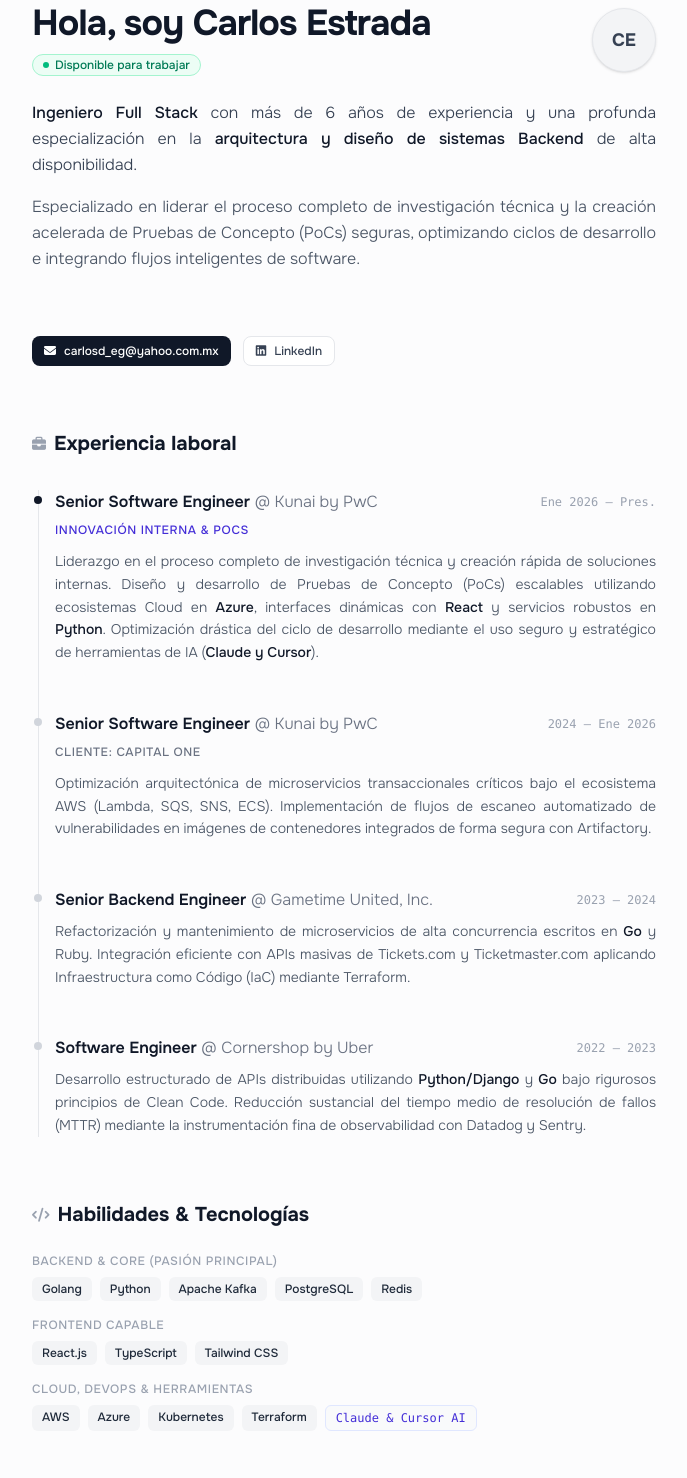
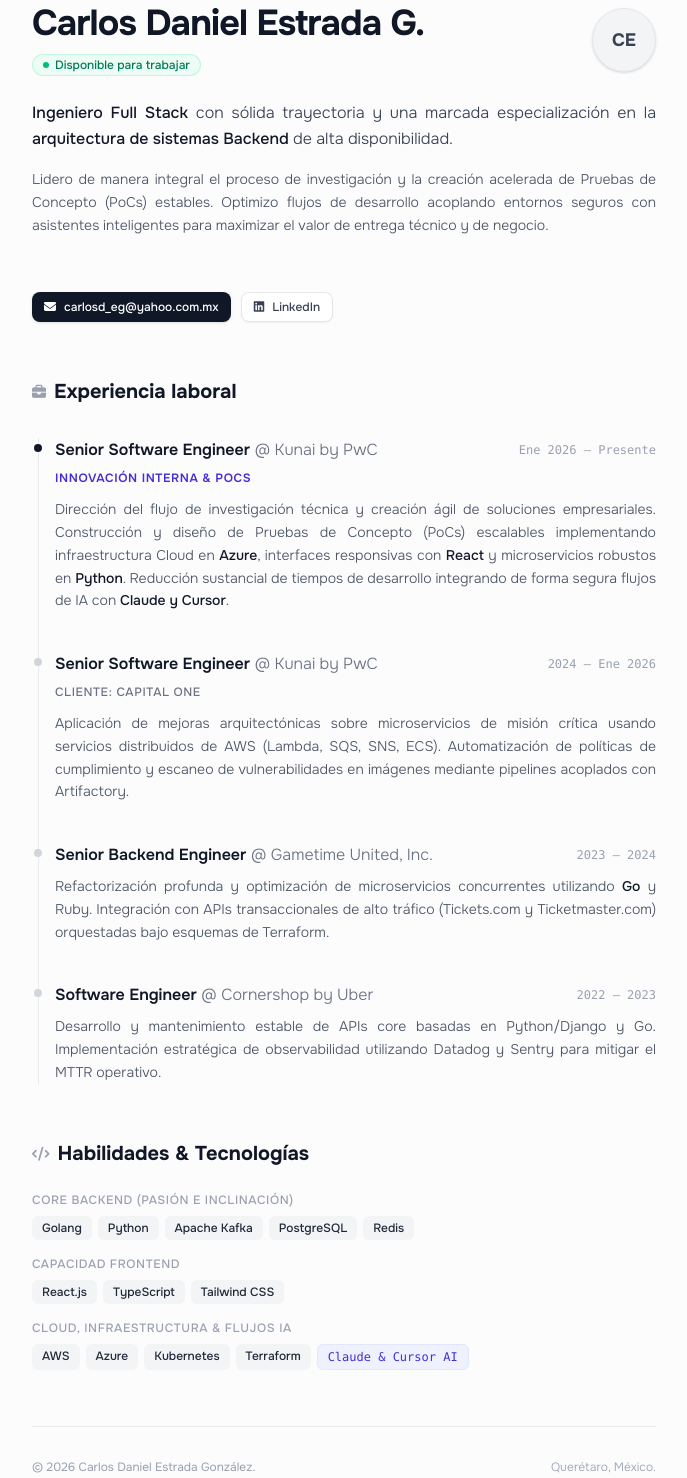
Before and after one commit to cestrada1716/cestrada1716.github.io, a plain HTML site: page index.html in a window 1280 px wide. Shown: the part 93-1571 px from the top of the page, without its empty margins (296-983 px from the left). Drawn offline with nearby package versions, Linux system fonts and the light colour scheme.

Commit message:
Refactor index.html for clarity and styling improvements
Updated various text elements for clarity and consistency, adjusted section margins, and improved styling for links and sections.

```diff
--- a/index.html
+++ b/index.html
@@ -11,7 +11,7 @@
         @import url('https://fonts.googleapis.com/css2?family=Onest:wght@300;400;500;600;700;800&display=swap');
         body {
             font-family: 'Onest', sans-serif;
-            background-color: #fcfcfd; /* Fondo claro premium (Off-white) */
+            background-color: #fcfcfd; /* Fondo claro premium del sitio original */
         }
     </style>
 </head>
@@ -19,61 +19,61 @@
 
     <div class="max-w-2xl mx-auto px-6 py-16 sm:py-24">
 
-        <section class="mb-16">
+        <section class="mb-14">
             <div class="flex flex-col-reverse sm:flex-row items-start sm:items-center justify-between gap-6 mb-6">
                 <div>
                     <h1 class="text-3xl sm:text-4xl font-bold tracking-tight text-gray-900 mb-2">
-                        Hola, soy Carlos Estrada
+                        Carlos Daniel Estrada G.
                     </h1>
-                    <a href="mailto:carlosd_eg@yahoo.com.mx" class="inline-flex items-center gap-1.5 px-2.5 py-0.5 rounded-full text-xs font-medium bg-emerald-50 text-emerald-700 border border-emerald-200 hover:bg-emerald-100 transition-colors">
+                    <a href="mailto:carlosd_eg@yahoo.com.mx" class="inline-flex items-center gap-1.5 px-2.5 py-0.5 rounded-full text-xs font-medium bg-emerald-50 text-emerald-700 border border-emerald-200/60 hover:bg-emerald-100 transition-colors">
                         <span class="w-1.5 h-1.5 rounded-full bg-emerald-500"></span>
                         Disponible para trabajar
                     </a>
                 </div>
-                <div class="w-16 h-16 rounded-full bg-gray-100 border border-gray-200 flex items-center justify-center font-bold text-gray-700 text-lg shadow-sm">
+                <div class="w-16 h-16 rounded-full bg-gray-100 border border-gray-200 flex items-center justify-center font-bold text-gray-700 text-lg shadow-sm shrink-0">
                     CE
                 </div>
             </div>
 
             <p class="text-gray-700 font-light leading-relaxed text-justify mb-4">
-                <strong class="font-medium text-gray-900">Ingeniero Full Stack</strong> con más de 6 años de experiencia y una profunda especialización en la <strong class="font-medium text-gray-900">arquitectura y diseño de sistemas Backend</strong> de alta disponibilidad.
+                <strong class="font-medium text-gray-900">Ingeniero Full Stack</strong> con sólida trayectoria y una marcada especialización en la <strong class="font-medium text-gray-900">arquitectura de sistemas Backend</strong> de alta disponibilidad.
             </p>
-            <p class="text-gray-600 font-light leading-relaxed text-justify">
-                Especializado en liderar el proceso completo de investigación técnica y la creación acelerada de Pruebas de Concepto (PoCs) seguras, optimizando ciclos de desarrollo e integrando flujos inteligentes de software.
+            <p class="text-gray-600 font-light text-sm leading-relaxed text-justify">
+                Lidero de manera integral el proceso de investigación y la creación acelerada de Pruebas de Concepto (PoCs) estables. Optimizo flujos de desarrollo acoplando entornos seguros con asistentes inteligentes para maximizar el valor de entrega técnico y de negocio.
             </p>
         </section>
 
-        <section class="mb-16 flex flex-wrap gap-3 text-xs font-medium">
-            <a href="mailto:carlosd_eg@yahoo.com.mx" class="inline-flex items-center gap-2 px-3 py-1.5 rounded-lg bg-gray-900 text-white hover:bg-gray-800 transition-colors">
+        <section class="mb-14 flex flex-wrap gap-2.5 text-xs font-medium">
+            <a href="mailto:carlosd_eg@yahoo.com.mx" class="inline-flex items-center gap-2 px-3 py-1.5 rounded-lg bg-gray-900 text-white hover:bg-gray-800 transition-colors shadow-sm">
                 <i class="fa-solid fa-envelope"></i> carlosd_eg@yahoo.com.mx
             </a>
-            <a href="https://www.linkedin.com/in/carlosd-estrada" target="_blank" class="inline-flex items-center gap-2 px-3 py-1.5 rounded-lg bg-white text-gray-700 border border-gray-200 hover:bg-gray-50 transition-colors">
+            <a href="https://www.linkedin.com/in/carlosd-estrada" target="_blank" class="inline-flex items-center gap-2 px-3 py-1.5 rounded-lg bg-white text-gray-700 border border-gray-200 hover:bg-gray-50 transition-colors shadow-xs">
                 <i class="fa-brands fa-linkedin"></i> LinkedIn
             </a>
         </section>
 
-        <section class="mb-16">
+        <section class="mb-14">
             <h2 class="text-xl font-bold text-gray-900 mb-8 flex items-center gap-2">
                 <i class="fa-solid fa-briefcase text-gray-400 text-sm"></i> Experiencia laboral
             </h2>
 
-            <div class="space-y-12 border-l border-gray-200 pl-4 ml-1.5">
+            <div class="space-y-10 border-l border-gray-200/80 pl-4 ml-1.5">
 
-                <div class="relative" data-aos="fade-in">
+                <div class="relative" data-aos="fade-in" data-aos-duration="600">
                     <div class="absolute -left-[21px] top-1.5 w-2 h-2 bg-gray-900 rounded-full"></div>
                     <div class="flex flex-col sm:flex-row sm:items-center justify-between gap-1 mb-2">
                         <h3 class="text-base font-semibold text-gray-900">
                             Senior Software Engineer <span class="text-gray-500 font-light">@ Kunai by PwC</span>
                         </h3>
-                        <time class="text-xs font-mono text-gray-400">Ene 2026 — Pres.</time>
+                        <time class="text-xs font-mono text-gray-400">Ene 2026 — Presente</time>
                     </div>
-                    <div class="text-xs text-indigo-700 font-medium mb-3 uppercase tracking-wider">Innovación Interna & PoCs</div>
-                    <p class="text-gray-600 font-light text-sm leading-relaxed text-justify mb-4">
-                        Liderazgo en el proceso completo de investigación técnica y creación rápida de soluciones internas. Diseño y desarrollo de Pruebas de Concepto (PoCs) escalables utilizando ecosistemas Cloud en <strong class="font-medium text-gray-900">Azure</strong>, interfaces dinámicas con <strong class="font-medium text-gray-900">React</strong> y servicios robustos en <strong class="font-medium text-gray-900">Python</strong>. Optimización drástica del ciclo de desarrollo mediante el uso seguro y estratégico de herramientas de IA (<strong class="font-medium text-gray-900">Claude y Cursor</strong>).
+                    <div class="text-xs text-indigo-700 font-semibold mb-3 uppercase tracking-wider">Innovación Interna & PoCs</div>
+                    <p class="text-gray-600 font-light text-sm leading-relaxed text-justify">
+                        Dirección del flujo de investigación técnica y creación ágil de soluciones empresariales. Construcción y diseño de Pruebas de Concepto (PoCs) escalables implementando infraestructura Cloud en <strong class="font-medium text-gray-900">Azure</strong>, interfaces responsivas con <strong class="font-medium text-gray-900">React</strong> y microservicios robustos en <strong class="font-medium text-gray-900">Python</strong>. Reducción sustancial de tiempos de desarrollo integrando de forma segura flujos de IA con <strong class="font-medium text-gray-900">Claude y Cursor</strong>.
                     </p>
                 </div>
 
-                <div class="relative" data-aos="fade-in">
+                <div class="relative" data-aos="fade-in" data-aos-duration="600">
                     <div class="absolute -left-[21px] top-1.5 w-2 h-2 bg-gray-300 rounded-full"></div>
                     <div class="flex flex-col sm:flex-row sm:items-center justify-between gap-1 mb-2">
                         <h3 class="text-base font-semibold text-gray-900">
@@ -83,11 +83,11 @@
                     </div>
                     <div class="text-xs text-gray-500 font-medium mb-3 uppercase tracking-wider">Cliente: Capital One</div>
                     <p class="text-gray-600 font-light text-sm leading-relaxed text-justify">
-                        Optimización arquitectónica de microservicios transaccionales críticos bajo el ecosistema AWS (Lambda, SQS, SNS, ECS). Implementación de flujos de escaneo automatizado de vulnerabilidades en imágenes de contenedores integrados de forma segura con Artifactory.
+                        Aplicación de mejoras arquitectónicas sobre microservicios de misión crítica usando servicios distribuidos de AWS (Lambda, SQS, SNS, ECS). Automatización de políticas de cumplimiento y escaneo de vulnerabilidades en imágenes mediante pipelines acoplados con Artifactory.
                     </p>
                 </div>
 
-                <div class="relative" data-aos="fade-in">
+                <div class="relative" data-aos="fade-in" data-aos-duration="600">
                     <div class="absolute -left-[21px] top-1.5 w-2 h-2 bg-gray-300 rounded-full"></div>
                     <div class="flex flex-col sm:flex-row sm:items-center justify-between gap-1 mb-2">
                         <h3 class="text-base font-semibold text-gray-900">
@@ -96,11 +96,11 @@
                         <time class="text-xs font-mono text-gray-400">2023 — 2024</time>
                     </div>
                     <p class="text-gray-600 font-light text-sm leading-relaxed text-justify">
-                        Refactorización y mantenimiento de microservicios de alta concurrencia escritos en <strong class="font-medium text-gray-900">Go</strong> y Ruby. Integración eficiente con APIs masivas de Tickets.com y Ticketmaster.com aplicando Infraestructura como Código (IaC) mediante Terraform.
+                        Refactorización profunda y optimización de microservicios concurrentes utilizando <strong class="font-medium text-gray-900">Go</strong> y Ruby. Integración con APIs transaccionales de alto tráfico (Tickets.com y Ticketmaster.com) orquestadas bajo esquemas de Terraform.
                     </p>
                 </div>
 
-                <div class="relative" data-aos="fade-in">
+                <div class="relative" data-aos="fade-in" data-aos-duration="600">
                     <div class="absolute -left-[21px] top-1.5 w-2 h-2 bg-gray-300 rounded-full"></div>
                     <div class="flex flex-col sm:flex-row sm:items-center justify-between gap-1 mb-2">
                         <h3 class="text-base font-semibold text-gray-900">
@@ -109,22 +109,22 @@
                         <time class="text-xs font-mono text-gray-400">2022 — 2023</time>
                     </div>
                     <p class="text-gray-600 font-light text-sm leading-relaxed text-justify">
-                        Desarrollo estructurado de APIs distribuidas utilizando <strong class="font-medium text-gray-900">Python/Django</strong> y <strong class="font-medium text-gray-900">Go</strong> bajo rigurosos principios de Clean Code. Reducción sustancial del tiempo medio de resolución de fallos (MTTR) mediante la instrumentación fina de observabilidad con Datadog y Sentry.
+                        Desarrollo y mantenimiento estable de APIs core basadas en Python/Django y Go. Implementación estratégica de observabilidad utilizando Datadog y Sentry para mitigar el MTTR operativo.
                     </p>
                 </div>
 
             </div>
         </section>
 
-        <section class="mb-16">
+        <section class="mb-14">
             <h2 class="text-xl font-bold text-gray-900 mb-6 flex items-center gap-2">
                 <i class="fa-solid fa-code text-gray-400 text-sm"></i> Habilidades & Tecnologías
             </h2>
 
             <div class="space-y-4 text-sm">
                 <div>
-                    <span class="text-xs font-medium text-gray-400 uppercase tracking-wider block mb-2">Backend & Core (Pasión principal)</span>
-                    <div class="flex flex-wrap gap-2">
+                    <span class="text-xs font-medium text-gray-400 uppercase tracking-wider block mb-2">Core Backend (Pasión e Inclinación)</span>
+                    <div class="flex flex-wrap gap-1.5">
                         <span class="px-2.5 py-1 bg-gray-100 text-gray-800 rounded-md text-xs font-medium">Golang</span>
                         <span class="px-2.5 py-1 bg-gray-100 text-gray-800 rounded-md text-xs font-medium">Python</span>
                         <span class="px-2.5 py-1 bg-gray-100 text-gray-800 rounded-md text-xs font-medium">Apache Kafka</span>
@@ -134,8 +134,8 @@
                 </div>
 
                 <div>
-                    <span class="text-xs font-medium text-gray-400 uppercase tracking-wider block mb-2">Frontend Capable</span>
-                    <div class="flex flex-wrap gap-2">
+                    <span class="text-xs font-medium text-gray-400 uppercase tracking-wider block mb-2">Capacidad Frontend</span>
+                    <div class="flex flex-wrap gap-1.5">
                         <span class="px-2.5 py-1 bg-gray-100 text-gray-800 rounded-md text-xs font-medium">React.js</span>
                         <span class="px-2.5 py-1 bg-gray-100 text-gray-800 rounded-md text-xs font-medium">TypeScript</span>
                         <span class="px-2.5 py-1 bg-gray-100 text-gray-800 rounded-md text-xs font-medium">Tailwind CSS</span>
@@ -143,20 +143,21 @@
                 </div>
 
                 <div>
-                    <span class="text-xs font-medium text-gray-400 uppercase tracking-wider block mb-2">Cloud, DevOps & Herramientas</span>
-                    <div class="flex flex-wrap gap-2">
+                    <span class="text-xs font-medium text-gray-400 uppercase tracking-wider block mb-2">Cloud, Infraestructura & Flujos IA</span>
+                    <div class="flex flex-wrap gap-1.5">
                         <span class="px-2.5 py-1 bg-gray-100 text-gray-800 rounded-md text-xs font-medium">AWS</span>
                         <span class="px-2.5 py-1 bg-gray-100 text-gray-800 rounded-md text-xs font-medium">Azure</span>
                         <span class="px-2.5 py-1 bg-gray-100 text-gray-800 rounded-md text-xs font-medium">Kubernetes</span>
                         <span class="px-2.5 py-1 bg-gray-100 text-gray-800 rounded-md text-xs font-medium">Terraform</span>
-                        <span class="px-2.5 py-1 bg-gray-50 text-indigo-700 border border-indigo-100 rounded-md text-xs font-medium font-mono">Claude & Cursor AI</span>
+                        <span class="px-2.5 py-1 bg-indigo-50 text-indigo-700 border border-indigo-100 rounded-md text-xs font-medium font-mono">Claude & Cursor AI</span>
                     </div>
                 </div>
             </div>
         </section>
 
-        <footer class="border-t border-gray-200 pt-8 flex flex-col sm:flex-row justify-between items-center text-xs text-gray-400 gap-4">
+        <footer class="border-t border-gray-200/80 pt-8 flex flex-col sm:flex-row justify-between items-center text-xs text-gray-400 gap-4">
             <div>© 2026 Carlos Daniel Estrada González.</div>
+            <div class="font-light">Querétaro, México.</div>
         </footer>
 
     </div>
@@ -165,7 +166,7 @@
     <script>
         AOS.init({
             once: true,
-            duration: 600,
+            duration: 500,
             easing: 'ease-in-out'
         });
     </script>
```
